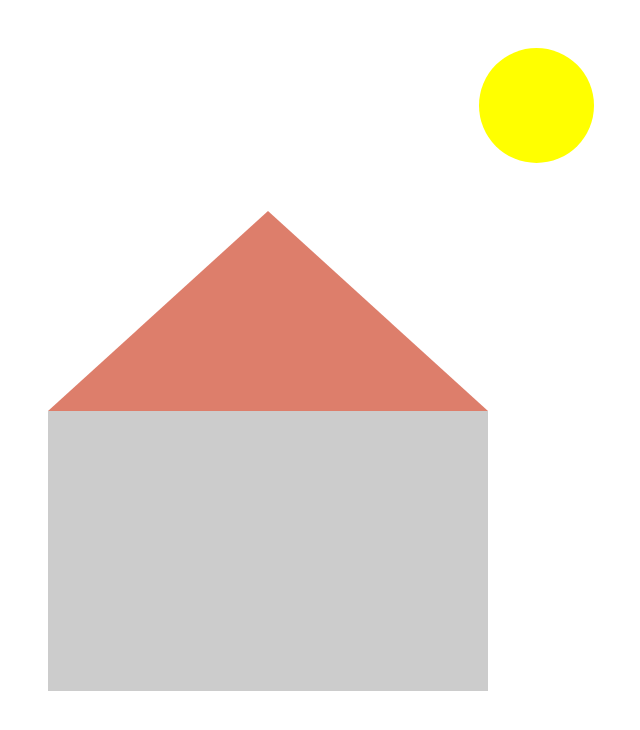
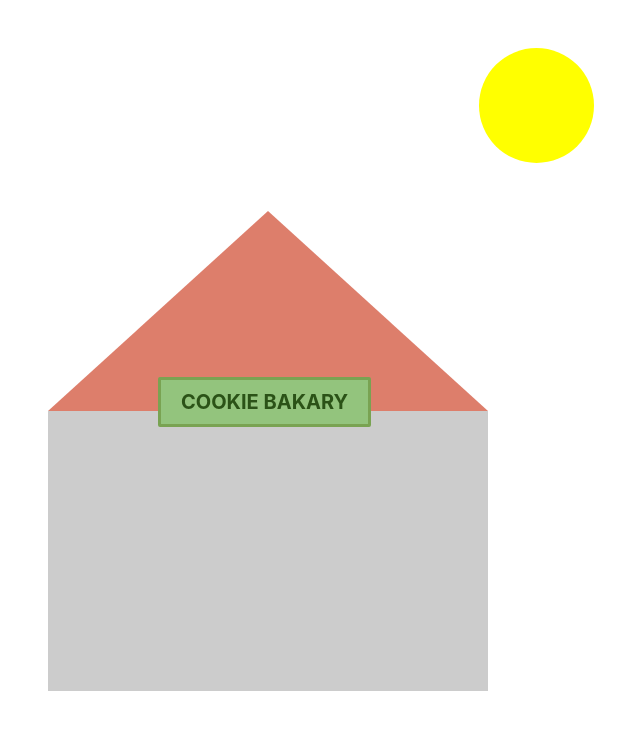
Before and after one commit to websavar/cookie-bakery, a React (Create React App) app: page / in a window 1280 px wide. Shown: the top 730 px of the page, without its empty margins (372-1012 px from the left). Built offline with nearby package versions, Linux system fonts and the light colour scheme.

Commit message:
Add sign of the cookie bakery

```diff
--- /dev/null
+++ b/src/components/House/Sign/index.js
@@ -0,0 +1,8 @@
+import React from 'react';
+import './index.scss'
+
+const Sign = () => {
+    return <div className="sign position-absolute">COOKIE BAKARY</div>
+}
+
+export default Sign;
--- /dev/null
+++ b/src/components/House/Sign/index.scss
@@ -0,0 +1,16 @@
+$sign-color: #2b5217;
+$sign-bg-color: #93c47d;
+$sign-border-color: #79a352;
+
+.sign {
+    background-color: $sign-bg-color;
+    border: 3px solid $sign-border-color;
+    border-radius: 2px;
+    bottom: -16px;
+    color: $sign-color;
+    font-size: 20px;
+    font-weight: bold;
+    left: 25%;
+    padding: 7px 20px;
+    text-align: center;
+}
--- a/src/components/House/index.js
+++ b/src/components/House/index.js
@@ -2,13 +2,15 @@ import React from 'react';
 
 import './index.scss';
 import Roof from './Roof';
+import Sign from './Sign';
 
 const House = () => {
 
     return (
         <div className="d-flex flex-column col-12 m-auto mb-5">
-            <div className="m-auto">
+            <div className="position-relative m-auto">
                 <Roof />
+                <Sign />
             </div>
             <div className="body m-auto">
             </div>
```
